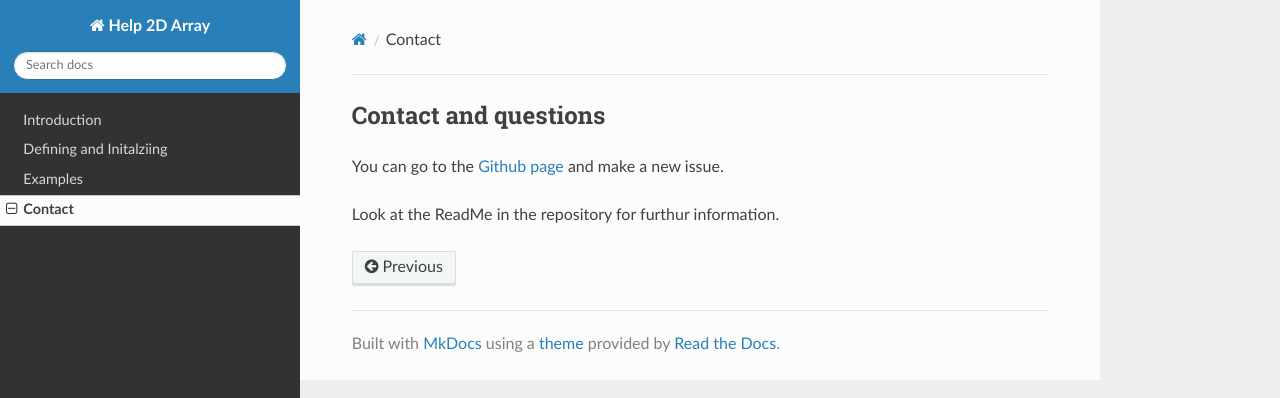
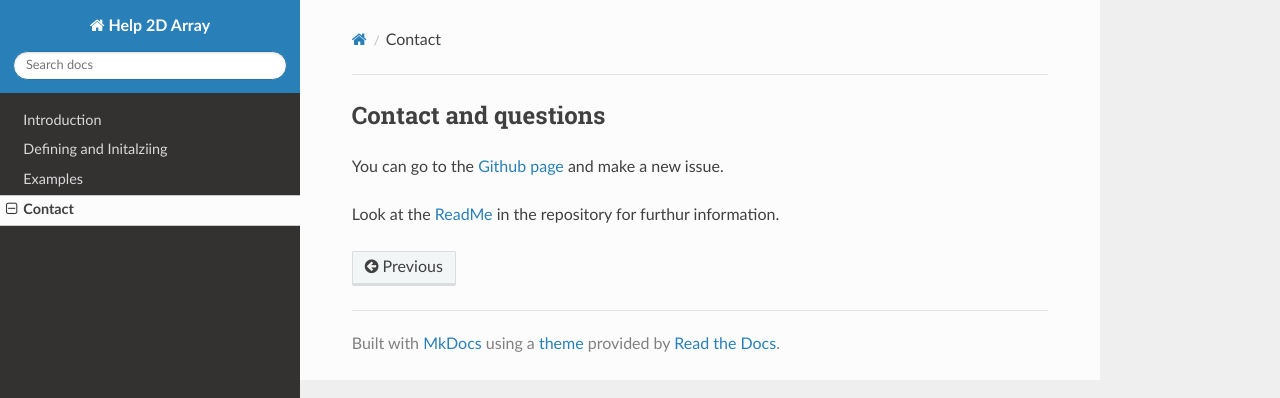
Before and after one commit to StarWarsPanda/Help2dArray, an MkDocs documentation site: the page built from docs/Con.md, in a window 1280 px wide. Shown: the top 398 px of the page. Built offline with MkDocs 1.6.1, drawn with Linux system fonts in a browser that asks for light colours; nearby versions of some CDN libraries; some of the changed lines change nothing that is shown.

Commit message:
Update Con.md

```diff
--- a/docs/Con.md
+++ b/docs/Con.md
@@ -2,4 +2,4 @@
 
 You can go to the [Github page](https://github.com/StarWarsPanda/Help2dArray/issues) and make a new issue.
 
-Look at the ReadMe in the repository for furthur information.
+Look at the [ReadMe](https://github.com/StarWarsPanda/Help2dArray/blob/master/README.md) in the repository for furthur information.
```
